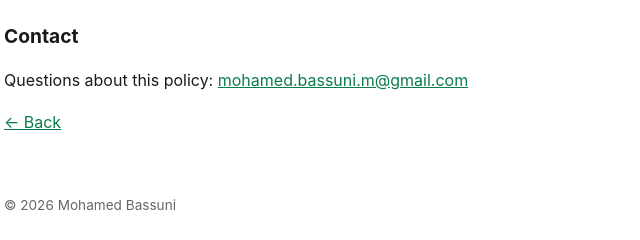
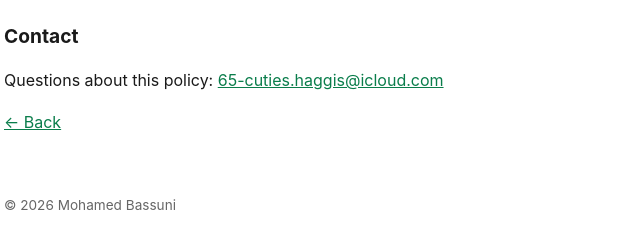
Before and after one commit to MohamedBassuni/adhan-qibla, a plain HTML site: page privacy.html in a window 1280 px wide. Shown: the part 1019-1259 px from the top of the page, 316-956 px from the left. Drawn offline with Linux system fonts and the light colour scheme.

Commit message:
Use dedicated contact email instead of personal Gmail

```diff
--- a/privacy.html
+++ b/privacy.html
@@ -34,7 +34,7 @@
   <p>If this policy ever changes, the update will be posted on this page.</p>
 
   <h2>Contact</h2>
-  <p>Questions about this policy: <a href="mailto:mohamed.bassuni.m@gmail.com">mohamed.bassuni.m@gmail.com</a></p>
+  <p>Questions about this policy: <a href="mailto:65-cuties.haggis@icloud.com">65-cuties.haggis@icloud.com</a></p>
 
   <p><a href="index.html">&larr; Back</a></p>
   <footer>&copy; 2026 Mohamed Bassuni</footer>
```
Also changed, not shown: support.html (+1 -1 lines).
